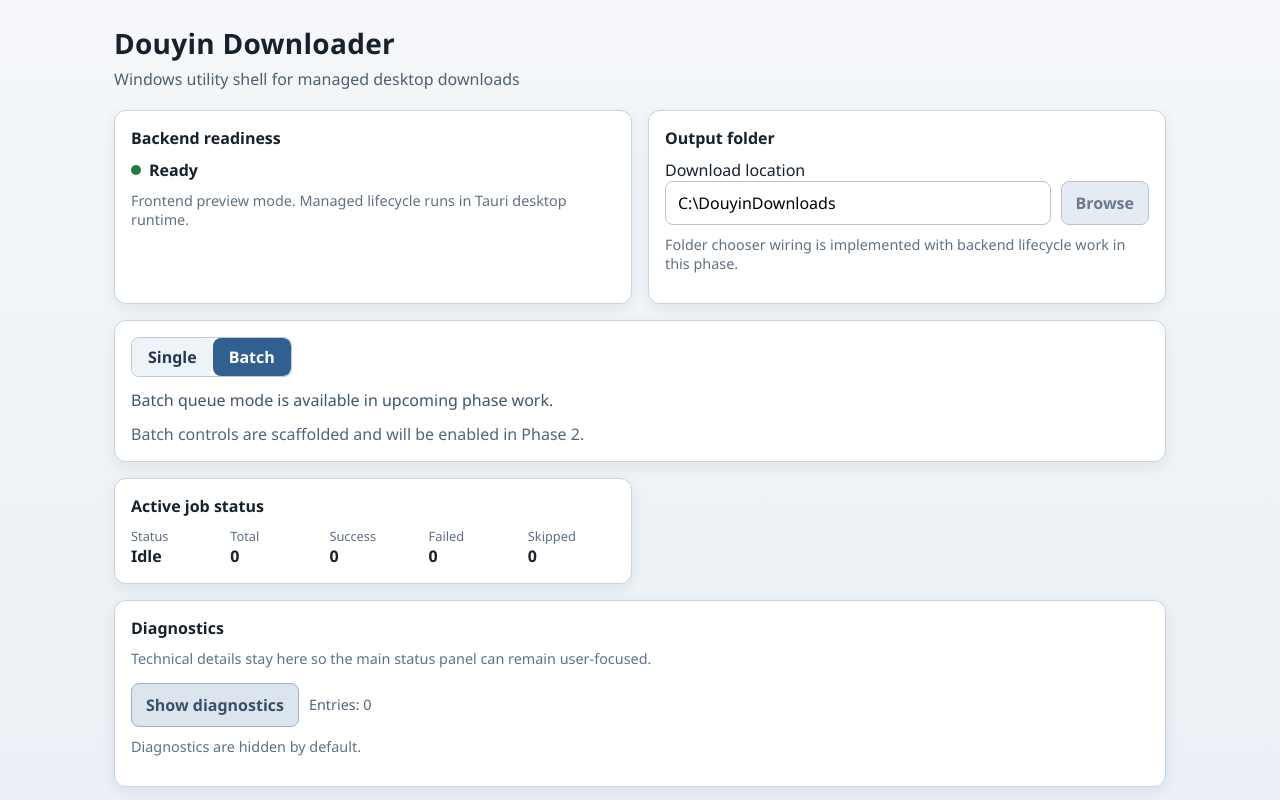
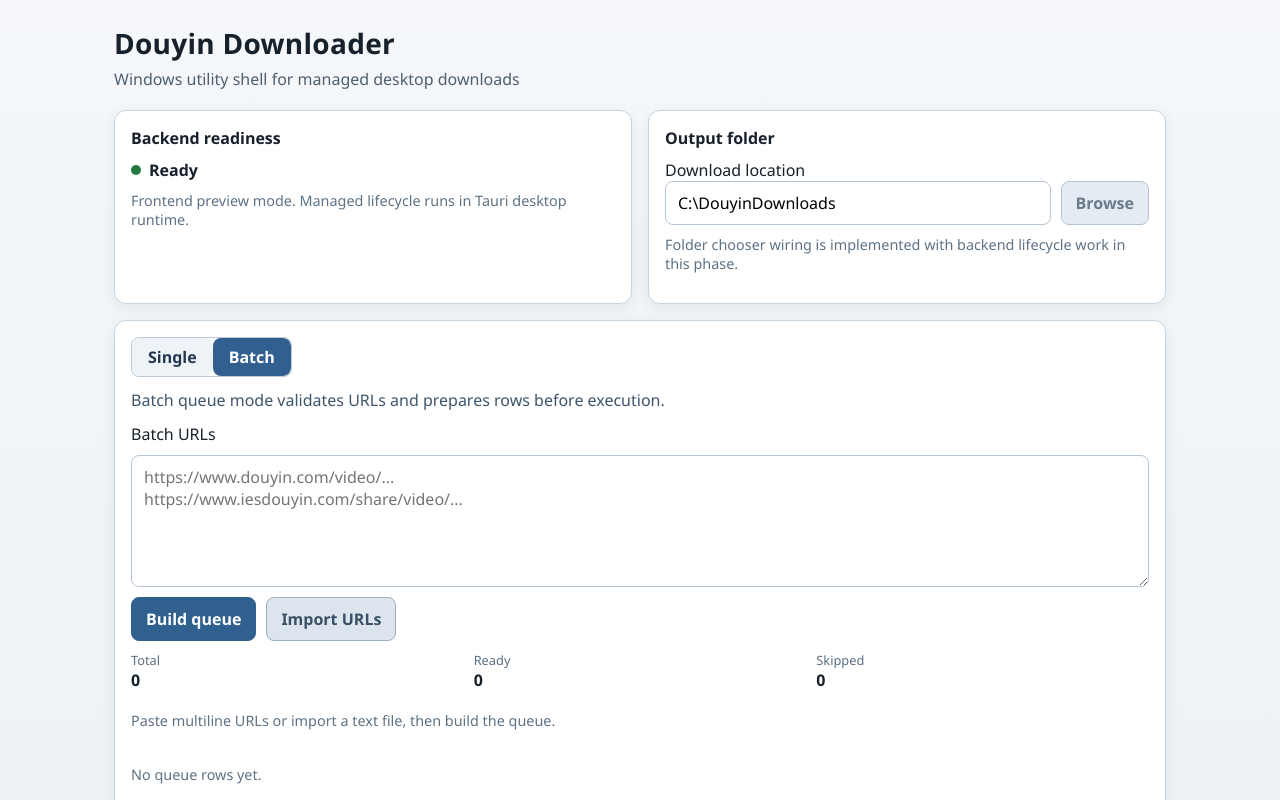
Before and after one commit to hoangduy0308/douyin-downloader-app, a React (Vite) app: page / in a window 1280 px wide. Both pictures are taken after a click on the tab "Batch". Shown: the top 800 px of the page. Built offline with nearby package versions, Linux system fonts and the light colour scheme.

Commit message:
feat(douyin-downloader-app-irx.9): replace batch placeholder with queue input UI

```diff
--- a/src/app/App.tsx
+++ b/src/app/App.tsx
@@ -1,5 +1,6 @@
 import { useEffect, useMemo, useState } from "react";
 import { BackendStatusCard } from "../components/BackendStatusCard";
+import { BatchDownloadPanel } from "../components/BatchDownloadPanel";
 import { DiagnosticsPanel } from "../components/DiagnosticsPanel";
 import { JobStatusPanel } from "../components/JobStatusPanel";
 import { OutputFolderControl } from "../components/OutputFolderControl";
@@ -7,11 +8,23 @@
 import type { JobState } from "../services/backendClient";
 import { createBackendClient } from "../services/backendClient";
 import { BackendLifecycle, probeBackendHealth, wait } from "../services/backendLifecycle";
+import { readImportedBatchText } from "../services/batchImportAdapter";
+import { parseBatchQueueInput, type BatchQueueRow, type BatchQueueTotals } from "../services/batchQueue";
 import { mapFailedJobError, mapPollingRequestError } from "../services/errorMapper";
 import { createJobPoller } from "../services/jobPolling";
 import { isTauriRuntimeAvailable, openOutputFolder, TauriBackendRuntime } from "../services/tauriBackendRuntime";
 
 type Mode = "single" | "batch";
+const EMPTY_BATCH_TOTALS: BatchQueueTotals = {
+  total: 0,
+  waiting: 0,
+  running: 0,
+  success: 0,
+  failed: 0,
+  skipped: 0,
+  retryEligible: 0,
+  readyToSubmit: 0,
+};
 
 export function App(): JSX.Element {
   const [mode, setMode] = useState<Mode>("single");
@@ -33,13 +46,18 @@
   const [jobPanelTone, setJobPanelTone] = useState<"error" | "hint">("hint");
   const [jobDiagnostics, setJobDiagnostics] = useState<string[]>([]);
   const [openingOutputFolder, setOpeningOutputFolder] = useState(false);
+  const [batchInputText, setBatchInputText] = useState("");
+  const [batchRows, setBatchRows] = useState<BatchQueueRow[]>([]);
+  const [batchTotals, setBatchTotals] = useState<BatchQueueTotals>(EMPTY_BATCH_TOTALS);
+  const [batchMessage, setBatchMessage] = useState("Paste multiline URLs or import a text file, then build the queue.");
+  const [batchMessageTone, setBatchMessageTone] = useState<"error" | "hint">("hint");
   const backendClient = useMemo(() => createBackendClient({ baseUrl: "http://127.0.0.1:8787" }), []);
 
   const modeDescription = useMemo(() => {
     if (mode === "single") {
       return "Single link download mode is active.";
     }
-    return "Batch queue mode is available in upcoming phase work.";
+    return "Batch queue mode validates URLs and prepares rows before execution.";
   }, [mode]);
 
   useEffect(() => {
@@ -223,6 +241,33 @@
     setConfigVersion((version) => version + 1);
   };
 
+  const handleBuildBatchQueue = (text: string): void => {
+    const parseResult = parseBatchQueueInput(text);
+    setBatchRows(parseResult.rows);
+    setBatchTotals(parseResult.totals);
+    if (parseResult.totals.total === 0) {
+      setBatchMessage("Paste multiline URLs or import a text file, then build the queue.");
+      setBatchMessageTone("hint");
+      return;
+    }
+    setBatchMessage(
+      `Queue built: ${parseResult.totals.readyToSubmit} ready, ${parseResult.totals.skipped} skipped.`,
+    );
+    setBatchMessageTone("hint");
+  };
+
+  const handleImportBatchText = async (): Promise<void> => {
+    try {
+      const importedText = await readImportedBatchText();
+      setBatchInputText(importedText);
+      handleBuildBatchQueue(importedText);
+    } catch (error) {
+      const detail = error instanceof Error ? error.message : String(error);
+      setBatchMessage(`Could not import URLs: ${detail}`);
+      setBatchMessageTone("error");
+    }
+  };
+
   return (
     <main className="app-shell">
       <header className="app-header">
@@ -267,7 +312,18 @@
               messageTone={submitMessage ? submitMessageTone : "hint"}
             />
           ) : (
-            <p className="batch-placeholder">Batch controls are scaffolded and will be enabled in Phase 2.</p>
+            <BatchDownloadPanel
+              inputText={batchInputText}
+              onInputTextChange={setBatchInputText}
+              onBuildQueue={() => handleBuildBatchQueue(batchInputText)}
+              onImportText={() => {
+                void handleImportBatchText();
+              }}
+              totals={batchTotals}
+              rows={batchRows}
+              message={batchMessage}
+              messageTone={batchMessageTone}
+            />
           )}
         </section>
 
--- /dev/null
+++ b/src/components/BatchDownloadPanel.tsx
@@ -0,0 +1,62 @@
+import type { BatchQueueRow, BatchQueueTotals } from "../services/batchQueue";
+import { QueueTable } from "./QueueTable";
+
+interface BatchDownloadPanelProps {
+  inputText: string;
+  onInputTextChange: (value: string) => void;
+  onBuildQueue: () => void;
+  onImportText: () => void;
+  totals: BatchQueueTotals;
+  rows: BatchQueueRow[];
+  message: string;
+  messageTone: "error" | "hint";
+}
+
+export function BatchDownloadPanel({
+  inputText,
+  onInputTextChange,
+  onBuildQueue,
+  onImportText,
+  totals,
+  rows,
+  message,
+  messageTone,
+}: BatchDownloadPanelProps): JSX.Element {
+  return (
+    <section className="batch-panel" aria-label="Batch download panel">
+      <label htmlFor="batch-input">Batch URLs</label>
+      <textarea
+        id="batch-input"
+        name="batch-input"
+        value={inputText}
+        onChange={(event) => onInputTextChange(event.target.value)}
+        placeholder={"https://www.douyin.com/video/...\nhttps://www.iesdouyin.com/share/video/..."}
+        rows={5}
+      />
+      <div className="batch-toolbar">
+        <button type="button" onClick={onBuildQueue}>
+          Build queue
+        </button>
+        <button type="button" className="secondary" onClick={onImportText}>
+          Import URLs
+        </button>
+      </div>
+      <div className="batch-totals" aria-label="Batch queue totals">
+        <div>
+          <span className="label">Total</span>
+          <strong>{totals.total}</strong>
+        </div>
+        <div>
+          <span className="label">Ready</span>
+          <strong>{totals.readyToSubmit}</strong>
+        </div>
+        <div>
+          <span className="label">Skipped</span>
+          <strong>{totals.skipped}</strong>
+        </div>
+      </div>
+      <p className={messageTone === "error" ? "status-message status-message-error" : "hint"}>{message}</p>
+      <QueueTable rows={rows} />
+    </section>
+  );
+}
--- /dev/null
+++ b/src/components/QueueTable.tsx
@@ -0,0 +1,55 @@
+import type { BatchQueueRow } from "../services/batchQueue";
+
+interface QueueTableProps {
+  rows: BatchQueueRow[];
+}
+
+export function QueueTable({ rows }: QueueTableProps): JSX.Element {
+  if (rows.length === 0) {
+    return <p className="hint">No queue rows yet.</p>;
+  }
+
+  return (
+    <section className="queue-table-shell" aria-label="Batch queue table">
+      <table className="queue-table">
+        <thead>
+          <tr>
+            <th scope="col">Row</th>
+            <th scope="col">Source</th>
+            <th scope="col">Status</th>
+            <th scope="col">Reason</th>
+          </tr>
+        </thead>
+        <tbody>
+          {rows.map((row, index) => {
+            const statusLabel = row.status === "skipped" ? "Skipped" : "Waiting";
+            const reasonLabel = row.skipReason ? getSkipReasonLabel(row.skipReason) : "ready";
+            return (
+              <tr key={row.id}>
+                <td>{index + 1}</td>
+                <td>{row.sourceText || "(blank line)"}</td>
+                <td>{statusLabel}</td>
+                <td>{reasonLabel}</td>
+              </tr>
+            );
+          })}
+        </tbody>
+      </table>
+    </section>
+  );
+}
+
+function getSkipReasonLabel(skipReason: BatchQueueRow["skipReason"]): string {
+  switch (skipReason) {
+    case "blank":
+      return "blank line";
+    case "invalid_url":
+      return "invalid URL";
+    case "unsupported_host":
+      return "unsupported host";
+    case "duplicate":
+      return "duplicate";
+    default:
+      return "ready";
+  }
+}
--- /dev/null
+++ b/src/services/batchImportAdapter.ts
@@ -0,0 +1,3 @@
+export async function readImportedBatchText(): Promise<string> {
+  throw new Error("Import adapter is not connected to file selection in this runtime.");
+}
--- a/src/styles/app.css
+++ b/src/styles/app.css
@@ -97,6 +97,16 @@
   font: inherit;
 }
 
+textarea {
+  width: 100%;
+  padding: 10px 12px;
+  border-radius: 8px;
+  border: 1px solid #b6c5d3;
+  font: inherit;
+  resize: vertical;
+  min-height: 120px;
+}
+
 button {
   border: 1px solid #2f608e;
   border-radius: 8px;
@@ -179,6 +189,53 @@
   color: #50667b;
 }
 
+.batch-panel {
+  display: grid;
+  gap: 10px;
+}
+
+.batch-toolbar {
+  display: flex;
+  gap: 10px;
+  flex-wrap: wrap;
+}
+
+.batch-totals {
+  display: grid;
+  grid-template-columns: repeat(3, minmax(0, 1fr));
+  gap: 10px;
+}
+
+.batch-totals .label {
+  display: block;
+  color: #5a6f83;
+  font-size: 0.8rem;
+}
+
+.queue-table-shell {
+  border: 1px solid #d1dce6;
+  border-radius: 10px;
+  overflow: auto;
+}
+
+.queue-table {
+  width: 100%;
+  border-collapse: collapse;
+  font-size: 0.9rem;
+}
+
+.queue-table th,
+.queue-table td {
+  text-align: left;
+  padding: 8px 10px;
+  border-bottom: 1px solid #e1e8ef;
+}
+
+.queue-table th {
+  background: #eff4f9;
+  color: #2a4158;
+}
+
 .result-actions {
   margin-top: 12px;
 }
```
Also changed, not shown: 1 other file (tests, documents, lock files or other folders).
